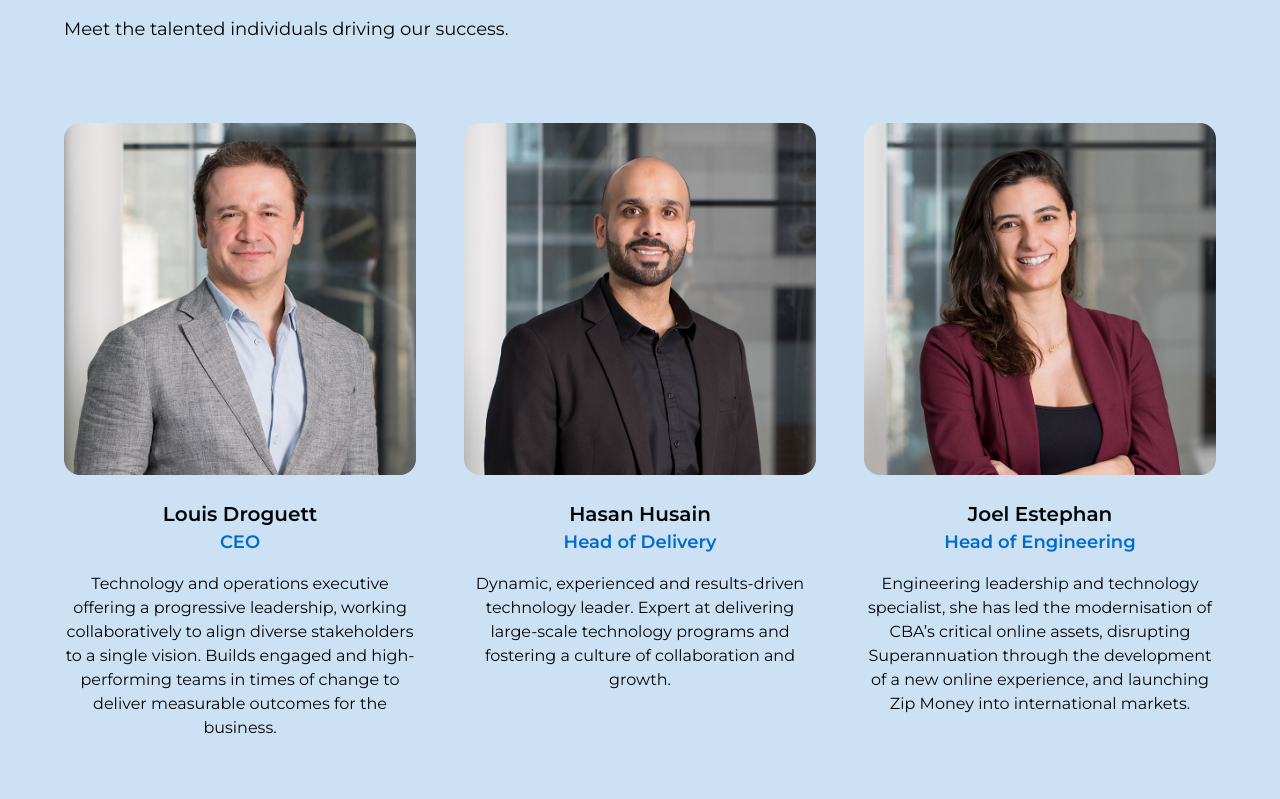
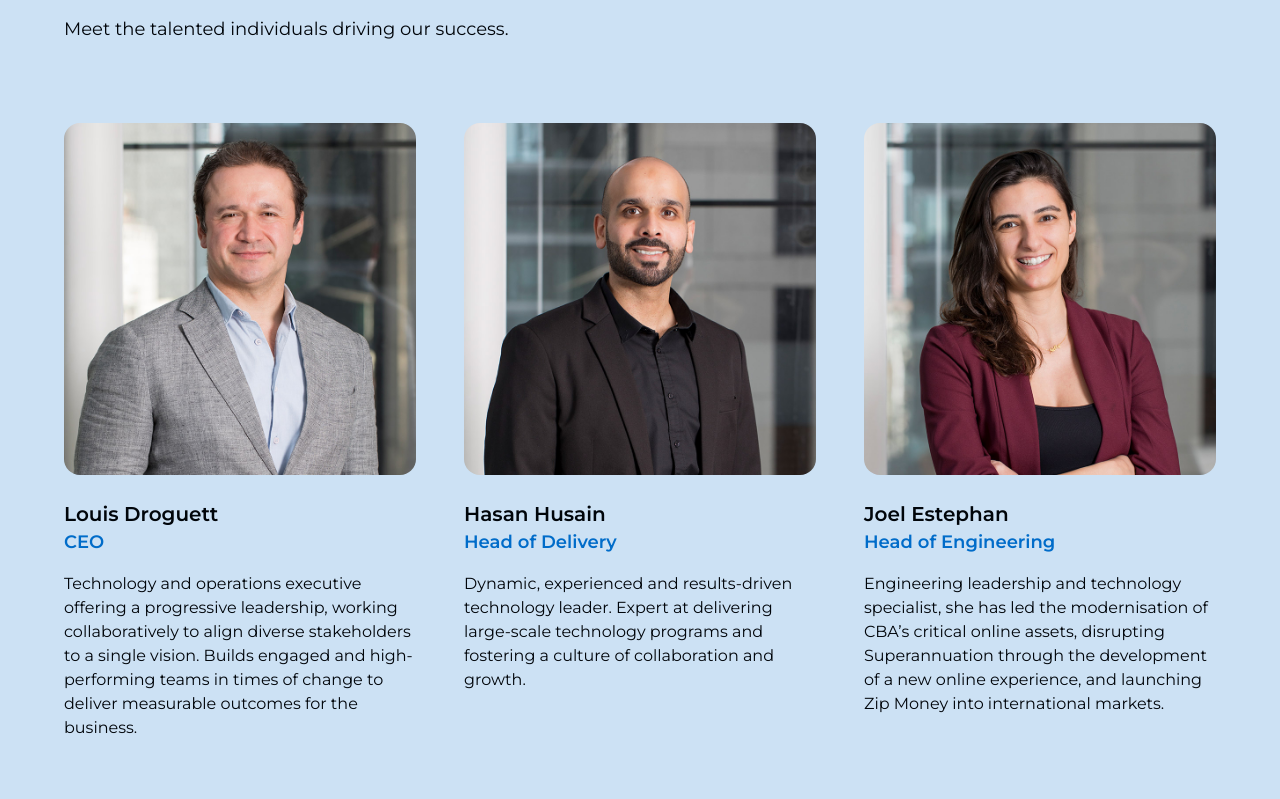
Before and after one commit to Cameron-p-Carter/sasrsitre, a Next.js app: page /people in a window 1280 px wide. Shown: the part 1881-2680 px from the top of the page. Built offline with nearby package versions, Linux system fonts and the light colour scheme.

Commit message:
left aligned copy on team page

```diff
--- a/app/components/sections/info/PeopleTeamSection.tsx
+++ b/app/components/sections/info/PeopleTeamSection.tsx
@@ -59,7 +59,7 @@ const PeopleTeamSection = () => {
           {[TEAM_MEMBERS.slice(0, 3), TEAM_MEMBERS.slice(3, 6)].map((row, rowIndex) => (
             <div key={rowIndex} className="flex flex-col md:flex-row gap-12 md:gap-12 w-full">
               {row.map((member) => (
-                <div key={member.name} className="flex flex-col gap-5 md:gap-6 w-full items-start md:w-1/3 md:text-center">
+                <div key={member.name} className="flex flex-col gap-5 md:gap-6 w-full items-start md:w-1/3">
                   {/* Image */}
                   <div className="relative aspect-square rounded-2xl w-full">
                     <Image
@@ -71,8 +71,8 @@ const PeopleTeamSection = () => {
                   </div>
 
                   {/* Content */}
-                  <div className="flex flex-col gap-3 md:gap-4 w-full items-start md:items-center">
-                    <div className="flex flex-col gap-0 items-start md:items-center w-full">
+                  <div className="flex flex-col gap-3 md:gap-4 w-full items-start">
+                    <div className="flex flex-col gap-0 items-start w-full">
                       <p className="font-semibold text-[#00050a] text-base md:text-[20px] leading-[1.5] w-full">
                         {member.name}
                       </p>
```
